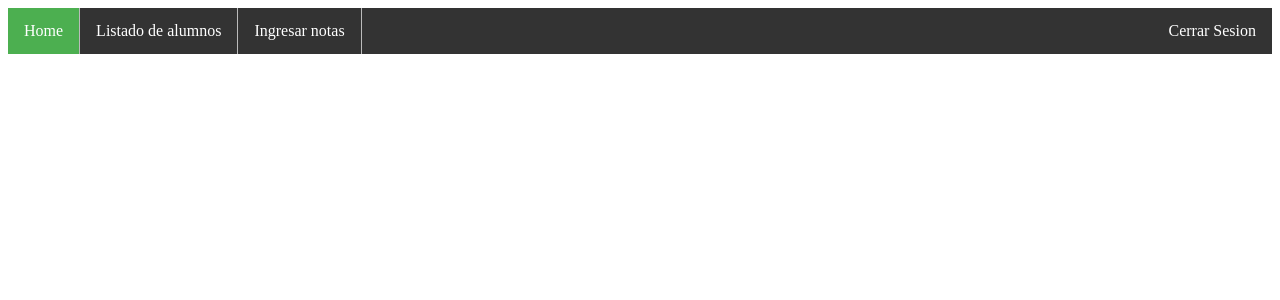
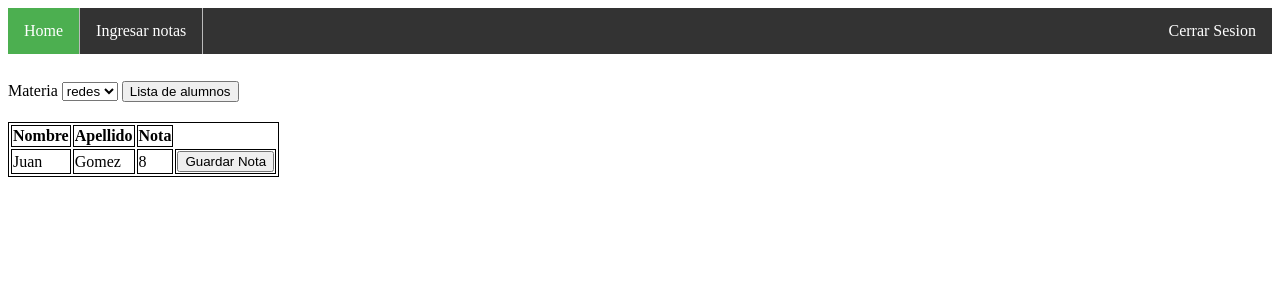
Before and after one commit to javier-altmann/desarrollo-seguro-tp-1, a PHP site: page /Views/ingresar_notas.php in a window 1280 px wide. Shown: the top 300 px of the page. Run offline with PHP 8.4, Linux system fonts and the light colour scheme; data comes from the database, SQL or seed files in the repository.

Commit message:
Falta terminar pantalla profesor - ingresar notas
Falta terminar que cuando elegis la materia que da el profesor muestre
el listado de alumnos correspondientes. Después que puedas ingresarle la
nota al alumno y persistirlo.

```diff
--- a/Views/ingresar_notas.php
+++ b/Views/ingresar_notas.php
@@ -5,22 +5,53 @@
     <title>Ingresar Notas</title>
 
     <link rel="stylesheet" href="../css/grid.css">
+    <link rel="stylesheet" href="../css/tabla.css">
 
 
 </head>
 
 <header>
-     <? include 'menu_profesores.php'; ?>
+    <? include 'menu_profesores.php'; ?>
 </header>
 <body>
+    <div class="col-8" style="margin-top:20px;">
+        <label>Materia</label>
+         <select name="materia">
+          <?
+           require_once 'conexion.php';
+             $sql = "select profesor.id_profesor, asignatura.nombre_asignatura, asignatura.id_asignatura
+                    from  profesor
+                    INNER JOIN asignatura
+                    ON profesor.id_profesor = asignatura.id_profesor;";
+            $resultado = $con->query($sql);
+             ?>
+         <? foreach($resultado as $row){ ?>
+          <option value="<? echo $row['id_asignatura']; ?>"><? echo $row['nombre_asignatura']; ?></option>
+          <?}?>
 
-   <section style="text-align: center; margin-top:50px;">
+        </select>
+            <input type="submit" name="listado_alumnos" value="Lista de alumnos" style="margin-top:7px";>
 
+             <table>
+                 <tr>
+                    <th>Nombre</th>
+                    <th>Apellido</th>
+                    <th>Nota</th>
+                  </tr>
+              <tr>
+                <td>Juan</td>
+                <td>Gomez</td>
+                 <td>8</td>
+                 <td><input type="submit" value="Guardar Nota"></td>
+              </tr>
 
+            </table>
 
-
-    </section>
-
-
+    </div>
 </body>
 </html>
+
+<?
+    //HACER SELECT PARA FILTRAR LOS ALUMNOS POR MATERIA
+
+?>
--- a/Views/menu_profesores.php
+++ b/Views/menu_profesores.php
@@ -4,7 +4,6 @@
 
  <ul>
   <li><a class="active" href="#home">Home</a></li>
-  <li><a href="listado_alumnos.php">Listado de alumnos</a></li>
   <li><a href="ingresar_notas.php">Ingresar notas</a></li>
 
   <li style="float:right"><a href="#about">Cerrar Sesion</a></li>
--- /dev/null
+++ b/css/tabla.css
@@ -0,0 +1,8 @@
+table, th, td {
+    border: 1px solid black;
+}
+
+table{
+    margin-top: 20px;
+
+}
```
